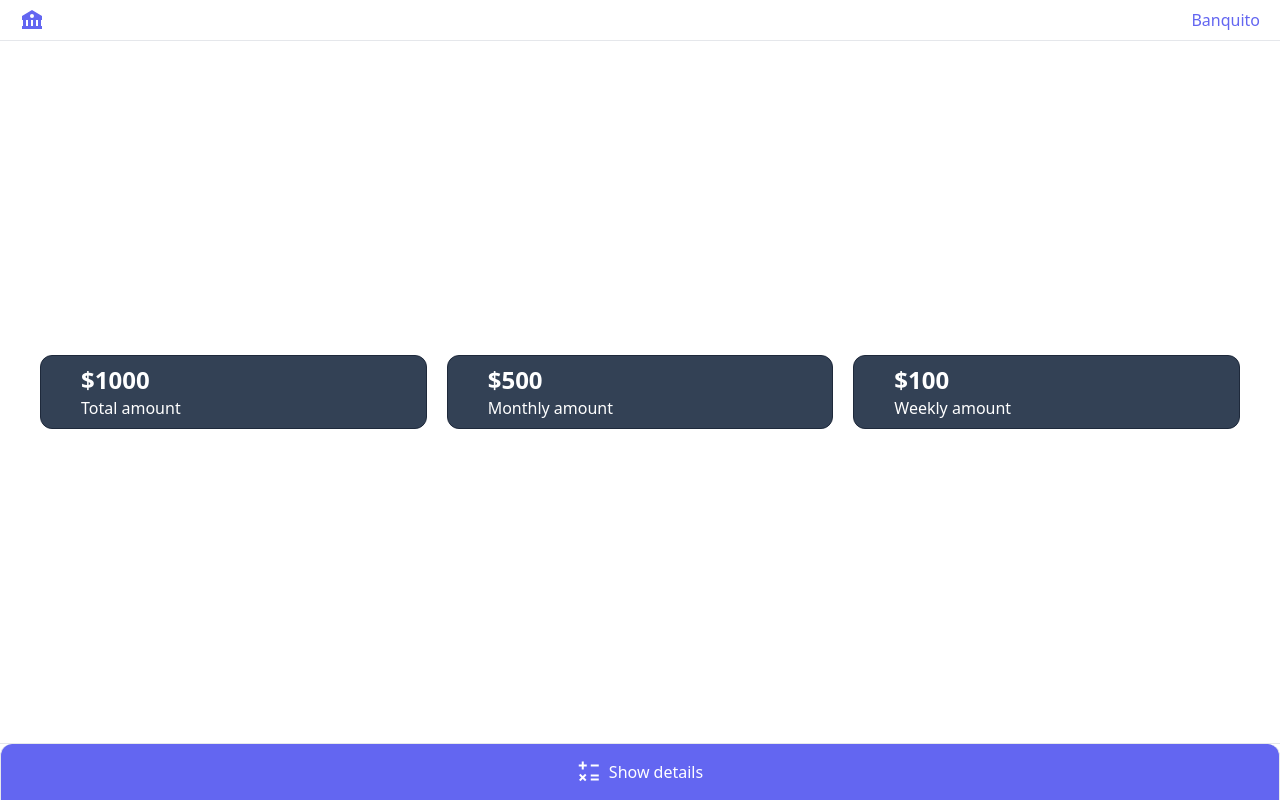
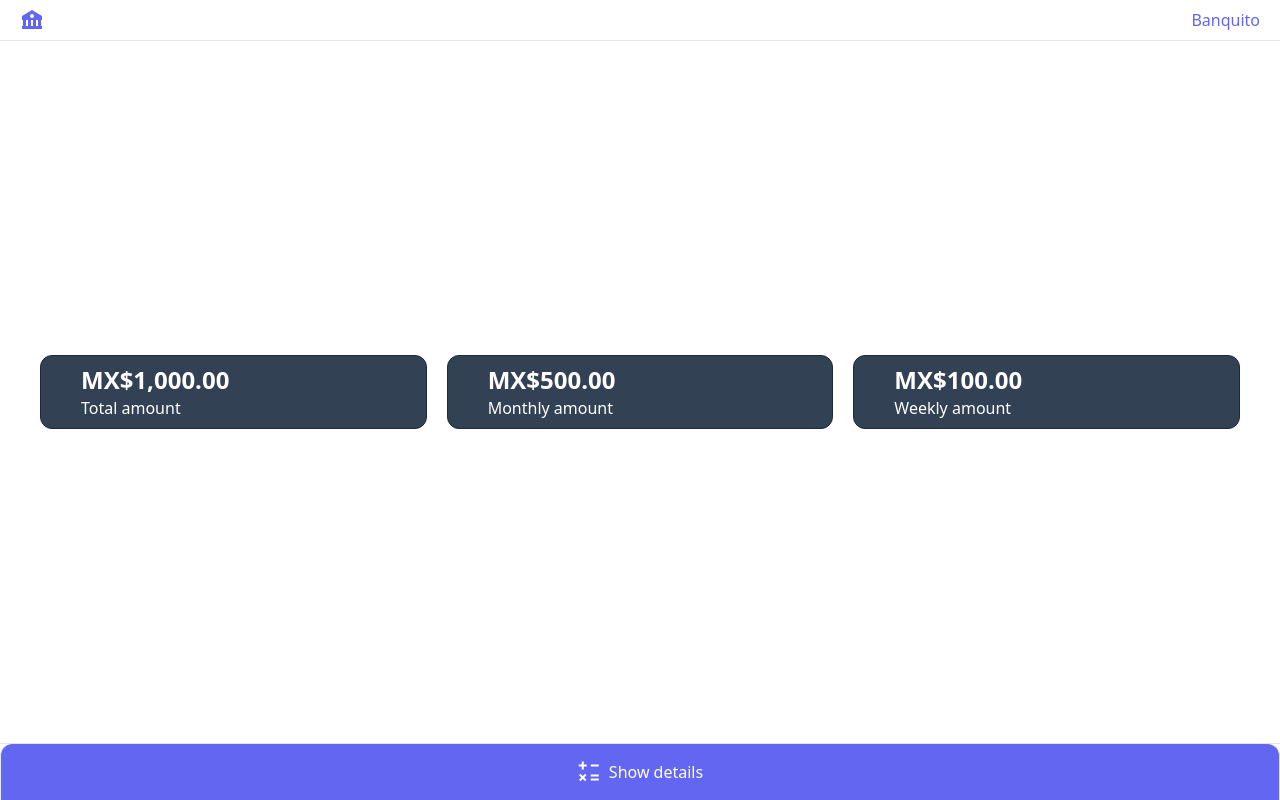
Before and after one commit to Apoquinto/Banquito, a Vue app: page / in a window 1280 px wide. Built offline with nearby package versions, Linux system fonts and the light colour scheme.

Commit message:
feat(components): add currency format

```diff
--- a/src/components/StatReport.vue
+++ b/src/components/StatReport.vue
@@ -1,18 +1,33 @@
 <script setup lang="ts">
-import { toRefs } from 'vue';
+import { computed, toRefs } from 'vue';
 
 const props = defineProps({
-  amount: Number,
-  label: String
-})
+  amount: {
+    type: Number,
+    default: 0,
+  },
+  label: {
+    type: String,
+    required: true,
+  }
+});
 
 const { amount, label } = toRefs(props)
+
+// Remember replace this with a composable.
+const formatAmount = computed(() => {
+  const formatter = new Intl.NumberFormat('en-US', {
+    style: 'currency',
+    currency: 'MXN',
+  });
+  return formatter.format(amount.value);
+})
 </script>
 
 <template>
   <div class="bg-slate-700 text-white border border-slate-800 w-full h-full flex px-10 py-2 rounded-xl">
     <div class="w-full h-full flex flex-col">
-      <h3 class="text-2xl font-bold">${{ amount }}</h3>
+      <h3 class="text-2xl font-bold">{{ formatAmount }}</h3>
       <span>{{ label }}</span>
     </div>
   </div>
```
